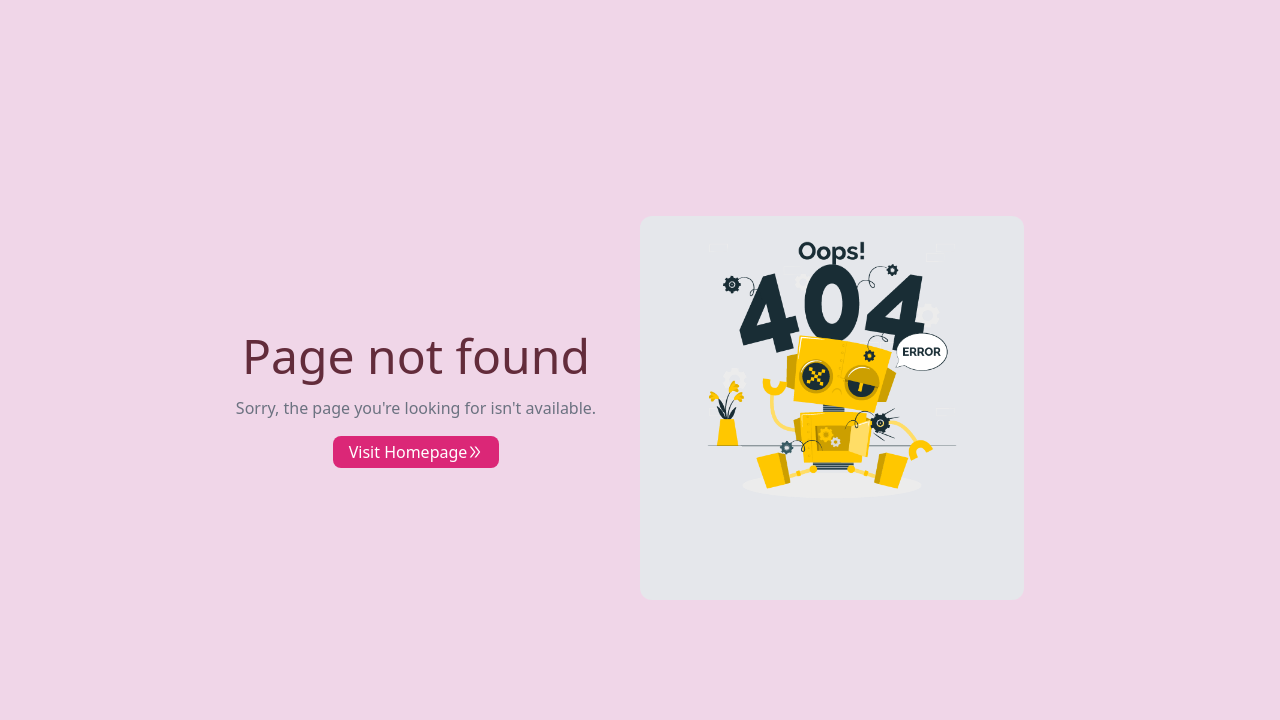
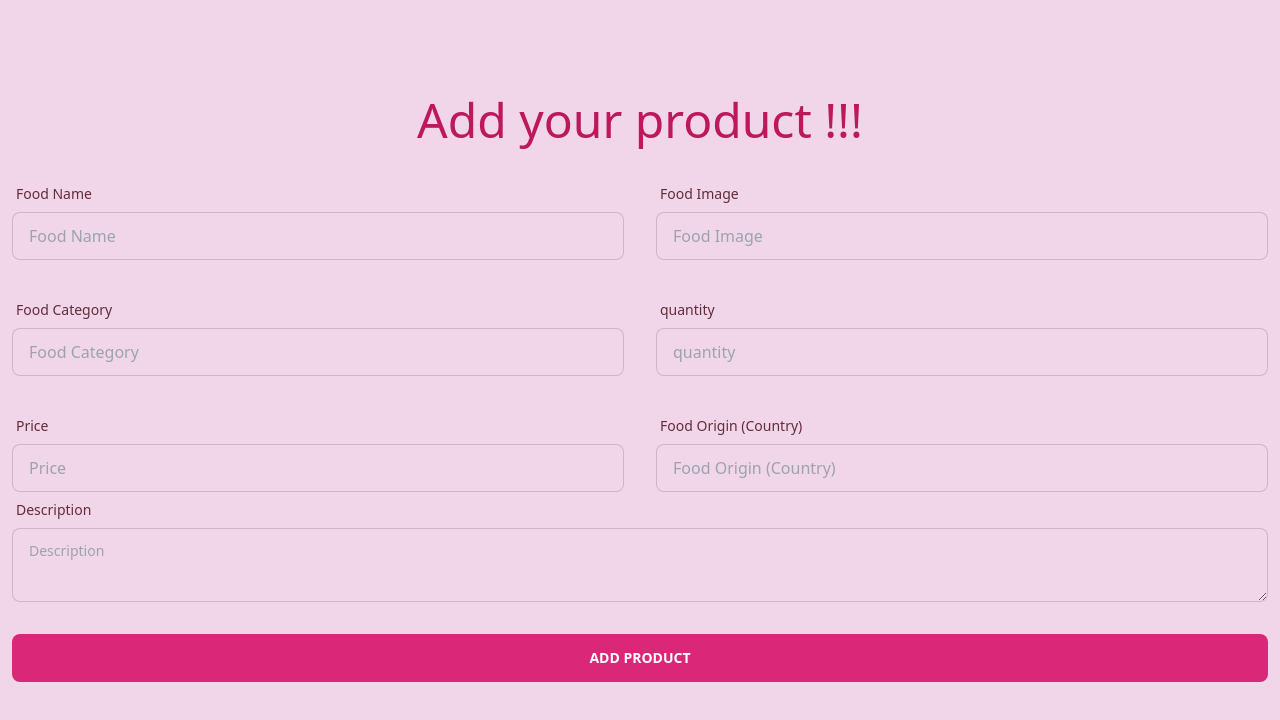
Before and after one commit to shakib2123/restica-client, a React (Vite) app: page /addProduct in a window 1280 px wide. Before the commit this address had no page. Shown: the top 720 px of the page. Built offline with nearby package versions, Linux system fonts and the light colour scheme.

Commit message:
add product page added

```diff
--- a/src/Routes/Router.jsx
+++ b/src/Routes/Router.jsx
@@ -4,6 +4,7 @@ import ErrorPage from "../pages/ErrorPage/ErrorPage";
 import Home from "../pages/Home/Home";
 import Login from "../pages/Login/Login";
 import Register from "../pages/Register/Register";
+import AddProduct from "../pages/AddProduct/AddProduct";
 
 const Router = createBrowserRouter([
   {
@@ -25,6 +26,10 @@ const Router = createBrowserRouter([
     path: "/register",
     element: <Register />,
   },
+  {
+    path: '/addProduct',
+    element: <AddProduct/>
+  }
 ]);
 
 export default Router;
--- /dev/null
+++ b/src/pages/AddProduct/AddProduct.jsx
@@ -0,0 +1,110 @@
+const AddProduct = () => {
+  return (
+    <div className="max-w-7xl mx-auto px-3 py-8 md:py-16">
+      <h2 className="text-center text-4xl lg:text-5xl font-medium my-8 text-pink-700">Add your product !!!</h2>
+      <form>
+        <div className="grid gap-8 grid-cols-1 md:grid-cols-2">
+          {/*  row  */}
+          <div className="form-control">
+            <label className="label">
+              <span className="label-text">Food Name</span>
+            </label>
+            <input
+              type="text"
+              name="name"
+              placeholder="Food Name"
+              className="input input-bordered rounded-lg"
+              required
+            />
+          </div>
+          {/*  row  */}
+          <div className="form-control">
+            <label className="label">
+              <span className="label-text">Food Image</span>
+            </label>
+            <input
+              type="text"
+              name="image"
+              placeholder="Food Image"
+              className="input input-bordered rounded-lg"
+              required
+            />
+          </div>
+          {/*  row  */}
+          <div className="form-control">
+            <label className="label">
+              <span className="label-text">Food Category</span>
+            </label>
+            <input
+              type="text"
+              name="category"
+              placeholder="Food Category"
+              className="input input-bordered rounded-lg"
+              required
+            />
+          </div>
+          {/*  row  */}
+          <div className="form-control">
+            <label className="label">
+              <span className="label-text">quantity</span>
+            </label>
+            <input
+              type="text"
+              name="quantity"
+              placeholder="quantity"
+              className="input input-bordered rounded-lg"
+              required
+            />
+          </div>
+          {/*  row  */}
+          <div className="form-control">
+            <label className="label">
+              <span className="label-text">Price</span>
+            </label>
+            <input
+              type="text"
+              name="price"
+              placeholder="Price"
+              className="input input-bordered rounded-lg"
+              required
+            />
+          </div>
+          {/*  row  */}
+          <div className="form-control">
+            <label className="label">
+              <span className="label-text">Food Origin (Country)</span>
+            </label>
+            <input
+              type="text"
+              name="origin"
+              placeholder="Food Origin (Country)
+"
+              className="input input-bordered rounded-lg"
+              required
+            />
+          </div>
+        </div>
+        <div className="form-control">
+          <label className="label">
+            <span className="label-text">Description</span>
+          </label>
+          <textarea
+            type="text"
+            name="description"
+            placeholder="Description"
+            className="textarea textarea-bordered rounded-lg"
+            required
+          />
+        </div>
+        <button
+          type="submit"
+          className="btn btn-block bg-pink-600 hover:bg-pink-700 rounded-lg font-bold mt-8 hover:scale-105 border-0 text-white"
+        >
+          Add Product
+        </button>
+      </form>
+    </div>
+  );
+};
+
+export default AddProduct;
```
